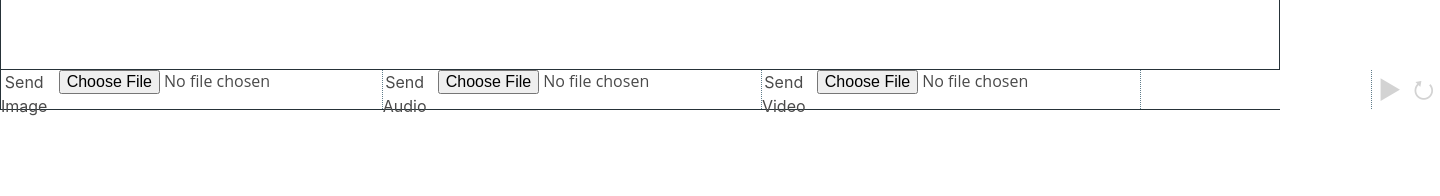
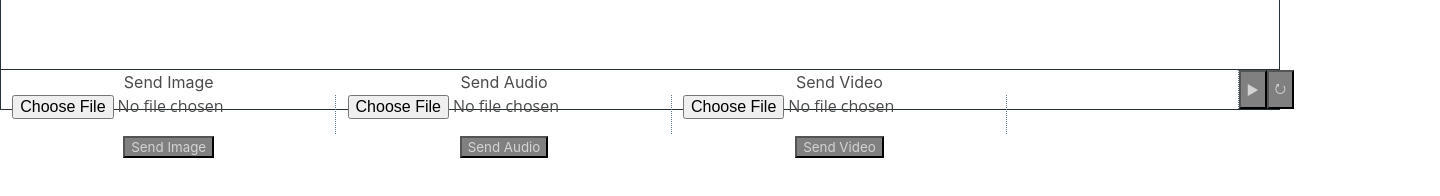
Before and after one commit to guoylamy/ChatChat, a React (Create React App) app in the folder app/client/: page /chat/1/1 in a window 1280 px wide. Shown: the part 382-578 px from the top of the page, 1440 px wide, since content can reach past the window. Built offline with nearby package versions, Linux system fonts and the light colour scheme; no server answers.

Commit message:
update chat page

```diff
--- a/app/client/src/components/Chat.css
+++ b/app/client/src/components/Chat.css
@@ -156,15 +156,12 @@
 }
 
 .chat-window .chat-footer button {
-    border: 0;
-    display: grid;
+    border: 1 px;
+    display: black;
     place-items: center;
     cursor: pointer;
-    flex: 15%;
-    height: 100%;
-    background: transparent;
+    background: grey;
     outline: none;
-    font-size: 25px;
     color: lightgray;
 }
 
--- a/app/client/src/components/Chat.js
+++ b/app/client/src/components/Chat.js
@@ -68,11 +68,27 @@ function Chat() {
     }
 
     const sendFile = async (fileType, selectedFile) => {
-        console.log("sendFile");
-        if (selectedFile === undefined) {
-            return;
-        }
-        console.log("has selectedFile");
+        // let selectedFile;
+        // console.log("sendFile...");
+        // console.log(fileType);
+        // if (fileType === "image") {
+        //     selectedFile = imageFileSelected;
+        // } else if (fileType === "audio") {
+        //     selectedFile = audioFileSelected;
+        // } else {
+        //     selectedFile = videoFileSelected;
+        // }
+        // console.log(selectedFile);
+        // if (selectedFile === undefined) {
+        //     return;
+        // }
+        //
+        // console.log("sendFile");
+        // console.log(selectedFile);
+        // if (selectedFile === undefined) {
+        //     return;
+        // }
+        // console.log("has selectedFile");
         const formData = new FormData();
         formData.append('fileUpload', selectedFile);
         axios.post(baseUrl + `/sendfile/${group_id}/${Date.now()}/${userName}/${fileType}/${friendName}`, formData, {
@@ -182,20 +198,30 @@ function Chat() {
                 </ScrollToBottom>
             </div>
             <div className="chat-footer">
-                <label htmlFor="imageUpload">Send Image</label>
-                <input type="file" name="fileUpload" id="imageUpload" onChange={(event) => {
-                        sendFile("image", event.target.files[0]);
-                }} />
-                <label htmlFor="audioUpload">Send Audio</label>
-                <input type="file" name="fileUpload" id="audioUpload" onChange={(event) => {
-                        console.log(event.target.files[0]);
-                        sendFile("audio", event.target.files[0]);
-                }} />
-                <label htmlFor="videoUpload">Send Video</label>
-                <input type="file" name="fileUpload" id="videoUpload" onChange={(event) => {
-                        console.log(event.target.files[0]);
-                        sendFile("video", event.target.files[0]);
-                }} />
+                <div>
+                    <label htmlFor="imageUpload">Send Image</label>
+                    <input type="file" name="fileUpload" id="imageUpload" accept="image/*" />
+                    <button id="imageSendBtn" onClick={async () => {
+                        await sendFile("image", document.getElementById("imageUpload").files[0]);
+                        document.getElementById("imageUpload").value = null;
+                    }}> Send Image</button>
+                </div>
+                <div>
+                    <label htmlFor="audioUpload">Send Audio</label>
+                    <input type="file" name="fileUpload" id="audioUpload" accept="audio/*" />
+                    <button id="audioSendBtn" onClick={async () => {
+                        await sendFile("audio", document.getElementById("audioUpload").files[0]);
+                        document.getElementById("audioUpload").value = null;
+                    }}> Send Audio</button>
+                </div>
+                <div>
+                    <label htmlFor="videoUpload">Send Video</label>
+                    <input type="file" name="fileUpload" id="videoUpload" accept="video/*" />
+                    <button id="videoSendBtn" onClick={async () => {
+                        await sendFile("video", document.getElementById("videoUpload").files[0]);
+                        document.getElementById("videoUpload").value = null;
+                    }}> Send Video</button>
+                </div>
                 <input
                   type="text"
                   value={currentMessage}
```
